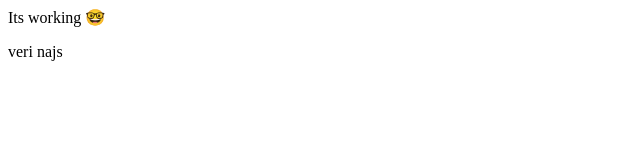
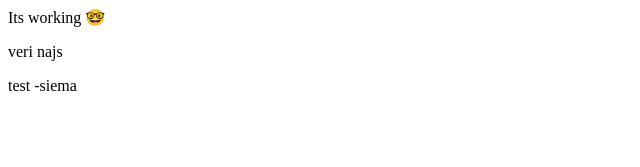
Before and after one commit to dadu109/progress-tracker-application, a React (Create React App) app: page / in a window 1280 px wide. Shown: the top 167 px of the page, without its empty margins (0-640 px from the left). Built offline with nearby package versions, Linux system fonts and the light colour scheme.

Commit message:
feat(checkbox): add basic checkbox

```diff
--- a/src/App.tsx
+++ b/src/App.tsx
@@ -1,4 +1,5 @@
 import React from 'react';
+import ProgressCheckbox from './components/ProgressCheckbox/ProgressCheckbox';
 
 const App: React.FC = () => (
   <div>
@@ -6,6 +7,11 @@ const App: React.FC = () => (
     <p>
       veri najs
     </p>
+    <ProgressCheckbox
+      initialChecked
+      onChange={(val) => { console.log(val); }}
+      label="test"
+    />
   </div>
 );
 
--- /dev/null
+++ b/src/components/ProgressCheckbox/ProgressCheckbox.tsx
@@ -0,0 +1,41 @@
+import React, { useEffect, useState } from 'react';
+
+interface ProgressCheckboxProps {
+    onChange: (value: boolean) => void;
+    label: string;
+    initialChecked: boolean;
+}
+
+const ProgressCheckbox: React.FC<ProgressCheckboxProps> = ({
+  initialChecked, label, onChange,
+}: ProgressCheckboxProps) => {
+  const [checked, setChecked] = useState(!!initialChecked);
+
+  useEffect(() => {
+    onChange(checked);
+  }, [checked, onChange]);
+
+  const handleKeyDown = (): void => {
+    setChecked((prev) => !prev);
+  };
+
+  const handleClick = (): void => {
+    setChecked((prev) => !prev);
+  };
+
+  return (
+    <div
+      role="checkbox"
+      aria-checked={checked}
+      tabIndex={0}
+      onClick={handleClick}
+      onKeyDown={handleKeyDown}
+    >
+      {label}
+      {' '}
+      -
+      {checked && 'siema'}
+    </div>
+  );
+};
+export default ProgressCheckbox;
```
Also changed, not shown: .eslintrc.json, src/components/ProgressCheckbox/ProgressCheckbox.module.scss (added).
